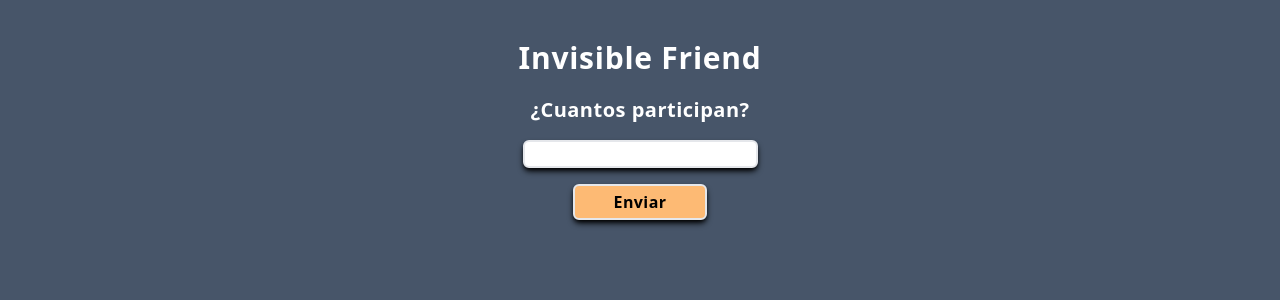
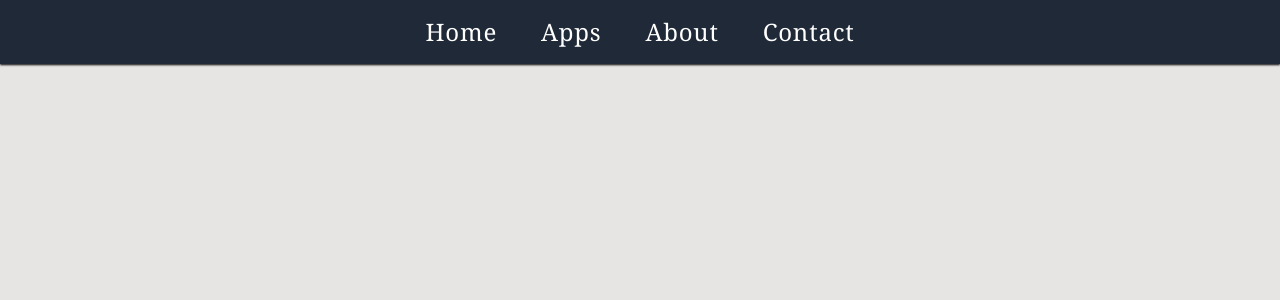
Before and after one commit to GabrielPaparello/InvisibleFriend, a React (Vite) app: page / in a window 1280 px wide. Shown: the top 300 px of the page. Built offline with nearby package versions, Linux system fonts and the light colour scheme.

Commit message:
'morelines'

```diff
--- a/src/main.jsx
+++ b/src/main.jsx
@@ -1,12 +1,12 @@
 import React from 'react'
 import ReactDOM from 'react-dom/client'
 import './App.css'
-import { InvisibleFriend } from './pages/InvisibleFriend/InvisibleFriend'
+// import { InvisibleFriend } from './pages/InvisibleFriend/InvisibleFriend'
 import { App } from './App'
 
 ReactDOM.createRoot(document.getElementById('root')).render(
   <React.StrictMode>
-    {/* <App></App> */}
-    <InvisibleFriend />
+    <App></App>
+    {/* <InvisibleFriend /> */}
   </React.StrictMode>,
 )
--- a/src/pages/InvisibleFriend/InvisibleFriend.css
+++ b/src/pages/InvisibleFriend/InvisibleFriend.css
@@ -42,5 +42,5 @@ input[type="number"] {
   top: 50vh;
 }
 .not-paired {
-  top: -190vh;
+  top: -250vh;
 }
```
Also changed, not shown: src/assets/InvisibleApp.PNG (added).
